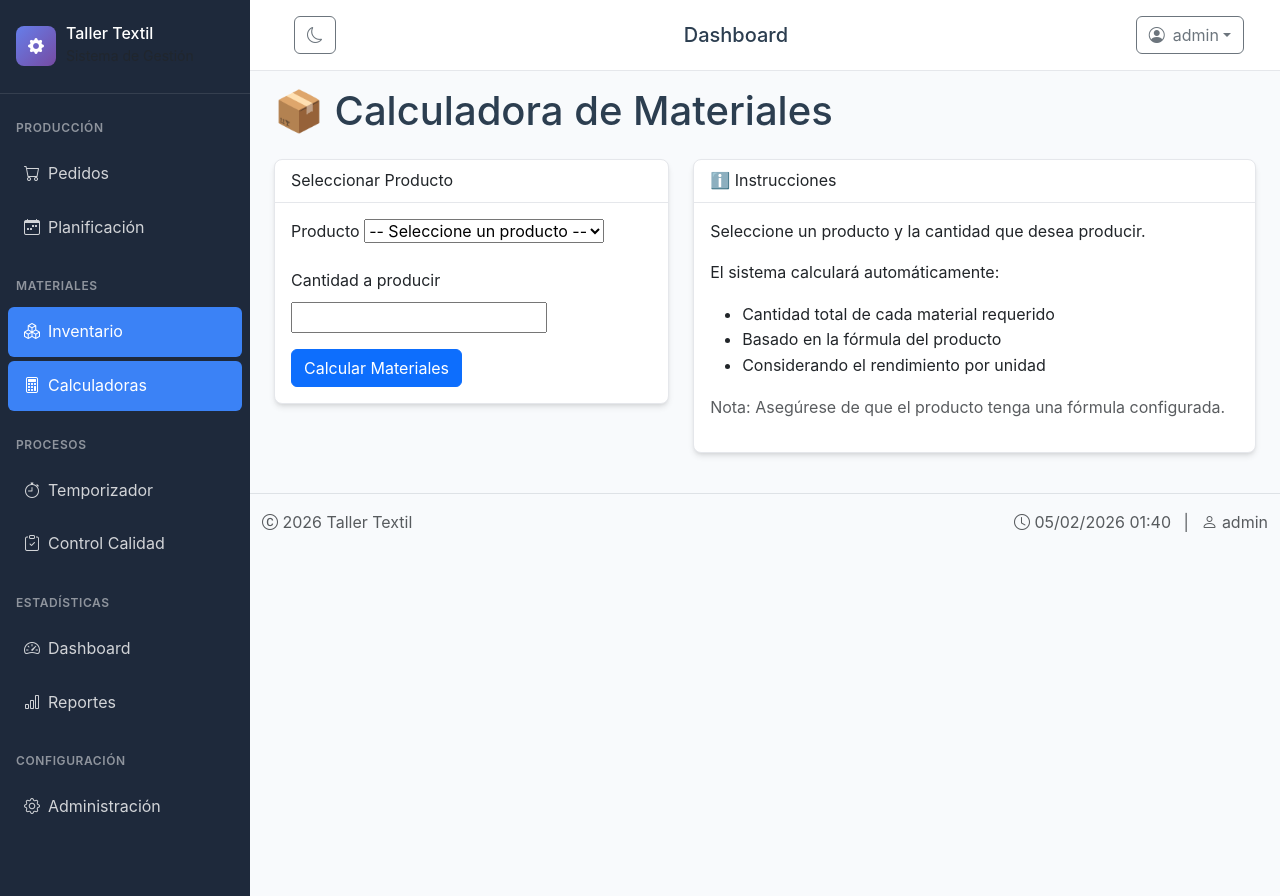
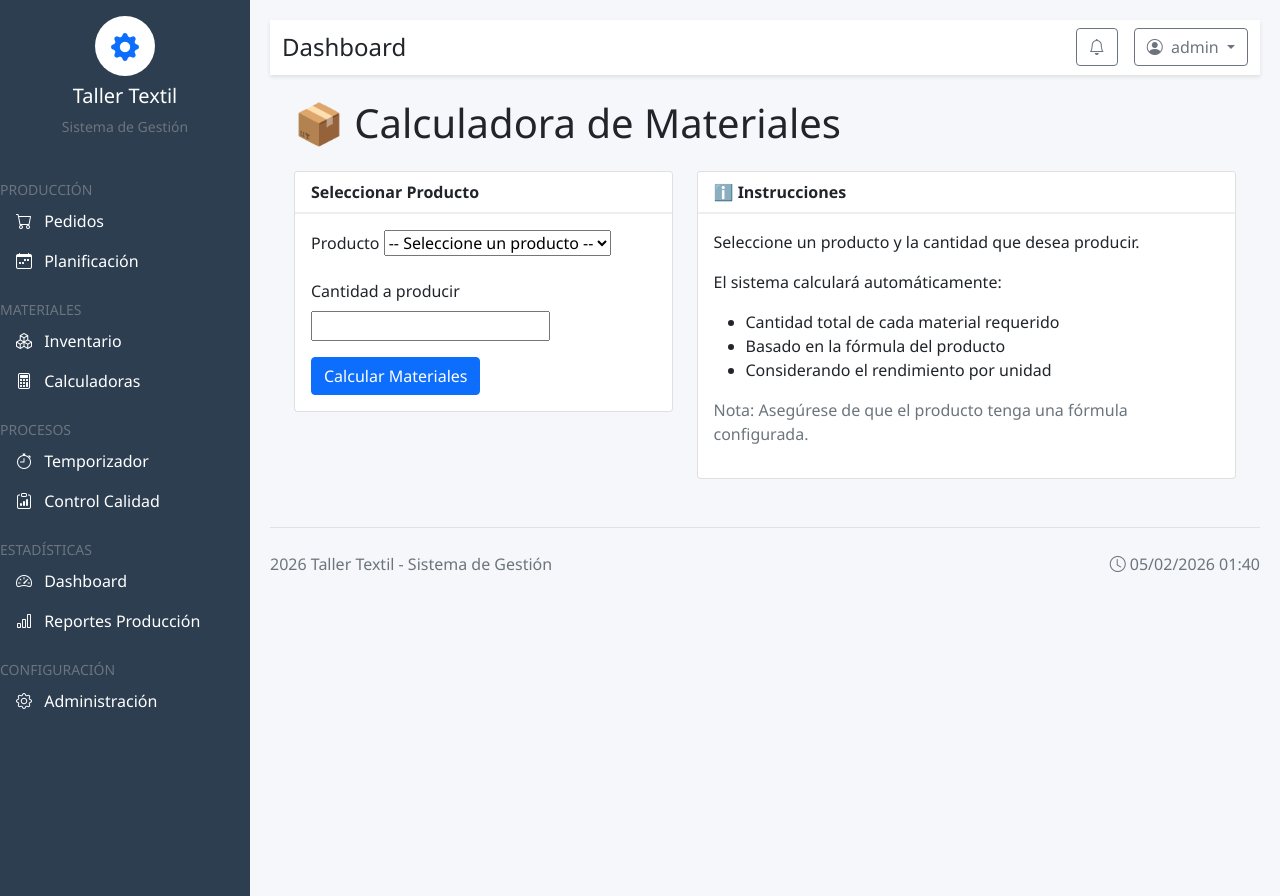
Before and after one commit to MaguiZarza/Proyecto_Final, a Django app: page /materiales/calculadora-materiales/ in a window 1280 px wide. Run offline with Django 5.2, Linux system fonts and the light colour scheme; a user stored in the database is signed in; data comes from the database, SQL or seed files in the repository; some libraries are stand-ins or nearby versions.

Commit message:
base viejo

```diff
--- a/templates/base.html
+++ b/templates/base.html
@@ -1,15 +1,19 @@
 <!-- templates/base.html -->
 <!DOCTYPE html>
-<html lang="es" data-bs-theme="light">
+<html lang="es">
 <head>
     <meta charset="UTF-8">
     <meta name="viewport" content="width=device-width, initial-scale=1.0">
-    <title>{% block title %}Sistema de Gestión{% if empresa_nombre %} - {{ empresa_nombre }}{% endif %}{% endblock %}</title>
+    <title>{% block title %}Sistema de Gestión de Taller{% endblock %}</title>
 
     <!-- Bootstrap 5 -->
-    <link href="https://cdn.jsdelivr.net/npm/bootstrap@5.3.0/dist/css/bootstrap.min.css" rel="stylesheet">
+    <link href="https://cdn.jsdelivr.net/npm/bootstrap@5.1.3/dist/css/bootstrap.min.css" rel="stylesheet">
     <!-- Bootstrap Icons -->
-    <link rel="stylesheet" href="https://cdn.jsdelivr.net/npm/bootstrap-icons@1.11.0/font/bootstrap-icons.css">
+    <link rel="stylesheet" href="https://cdn.jsdelivr.net/npm/bootstrap-icons@1.8.1/font/bootstrap-icons.css">
+    <!-- Chart.js para gráficos -->
+    <script src="https://cdn.jsdelivr.net/npm/chart.js"></script>
+    <!-- SweetAlert2 para alertas -->
+    <script src="https://cdn.jsdelivr.net/npm/sweetalert2@11"></script>
 
     <style>
         :root {
@@ -18,130 +22,134 @@
             --accent-color: #e74c3c;
             --success-color: #27ae60;
             --warning-color: #f39c12;
-            --light-bg: #f8fafc;
-            --sidebar-bg: #1e293b;
-            --sidebar-active: #3b82f6;
-            --card-shadow: 0 4px 6px -1px rgb(0 0 0 / 0.1), 0 2px 4px -2px rgb(0 0 0 / 0.1);
-            --transition: all 0.3s ease;
+            --light-bg: #f8f9fa;
+            /*Modo oscuro*/
+            --bg-main: #f5f7fa;
+            --bg-card: #ffffff;
+            --text-main: #212529;
+            --sidebar-bg: #2c3e50;
+            --navbar-bg: #ffffff;
         }
 
-        [data-bs-theme="dark"] {
-            --primary-color: #e2e8f0;
-            --secondary-color: #60a5fa;
-            --light-bg: #0f172a;
-            --sidebar-bg: #111827;
-            --sidebar-active: #2563eb;
+        /* MODO OSCURO (azul oscuro) */
+        body.dark-mode {
+            --bg-main: #0f172a;
+            --bg-card: #1e293b;
+            --text-main: #e5e7eb;
+            --sidebar-bg: #020617;
+            --navbar-bg: #020617;
         }
 
         body {
-            font-family: -apple-system, BlinkMacSystemFont, 'Segoe UI', Roboto, Oxygen, Ubuntu, sans-serif;
-            background-color: var(--light-bg);
-            color: var(--primary-color);
-            line-height: 1.6;
+            font-family: 'Segoe UI', Tahoma, Geneva, Verdana, sans-serif;
+            background-color: var(--bg-main);
+            color: var(--text-main);
         }
 
-        /* Sidebar */
         .sidebar {
             background: var(--sidebar-bg);
             color: white;
             min-height: 100vh;
+            position: fixed;
             width: 250px;
-            position: fixed;
             z-index: 1000;
         }
 
-        .sidebar-brand {
-            padding: 1.5rem 1rem;
-            border-bottom: 1px solid rgba(255,255,255,0.1);
-        }
-
-        .brand-logo {
-            width: 40px;
-            height: 40px;
-            background: linear-gradient(135deg, #667eea 0%, #764ba2 100%);
-            border-radius: 8px;
-            display: flex;
-            align-items: center;
-            justify-content: center;
-            margin-right: 10px;
-        }
-
-        .nav-section {
-            padding: 0.5rem 1rem;
-            font-size: 0.75rem;
-            text-transform: uppercase;
-            letter-spacing: 0.05em;
-            color: rgba(255,255,255,0.5);
-            font-weight: 600;
-        }
-
-        .nav-link-sidebar {
-            color: rgba(255,255,255,0.8);
-            padding: 0.75rem 1rem;
-            border-radius: 6px;
-            margin: 0.25rem 0.5rem;
-            display: flex;
-            align-items: center;
-            transition: var(--transition);
-            text-decoration: none;
-        }
-
-        .nav-link-sidebar:hover {
-            background: rgba(255,255,255,0.1);
-            color: white;
-        }
-
-        .nav-link-sidebar.active {
-            background: var(--sidebar-active);
-            color: white;
+        .sidebar-sticky {
+            position: -webkit-sticky;
+            position: sticky;
+            top: 0;
+            height: 100vh;
+            overflow-y: auto;
         }
 
         .main-content {
             margin-left: 250px;
-            min-height: 100vh;
+            padding: 20px;
         }
 
-        /* Topbar */
-        .topbar {
-            background: white;
-            border-bottom: 1px solid #e5e7eb;
-            padding: 1rem 1.5rem;
+        .navbar-custom {
+            background: var(--navbar-bg);
+            box-shadow: 0 2px 4px rgba(0,0,0,.1);
         }
 
-        [data-bs-theme="dark"] .topbar {
-            background: #1e293b;
-            border-color: #334155;
+        .stat-card {
+            border-radius: 10px;
+            border: none;
+            transition: transform 0.3s;
+            height: 100%;
         }
 
-        /* Cards */
-        .card {
-            border: 1px solid #e5e7eb;
-            border-radius: 8px;
-            box-shadow: var(--card-shadow);
+        .stat-card:hover {
+            transform: translateY(-5px);
         }
 
-        [data-bs-theme="dark"] .card {
-            background: #1e293b;
-            border-color: #334155;
+        .stat-icon {
+            font-size: 2.5rem;
+            opacity: 0.8;
+        }
+
+        .status-badge {
+            padding: 5px 10px;
+            border-radius: 20px;
+            font-size: 0.8rem;
+            font-weight: 600;
+        }
+
+        .status-en-proceso { background-color: #d1ecf1; color: #0c5460; }
+        .status-pendiente { background-color: #fff3cd; color: #856404; }
+        .status-completado { background-color: #d4edda; color: #155724; }
+        .status-critico { background-color: #f8d7da; color: #721c24; }
+
+        .priority-badge {
+            display: inline-block;
+            width: 10px;
+            height: 10px;
+            border-radius: 50%;
+            margin-right: 5px;
+        }
+
+        .priority-4 { background-color: #e74c3c; }
+        .priority-3 { background-color: #f39c12; }
+        .priority-2 { background-color: #3498db; }
+        .priority-1 { background-color: #27ae60; }
+
+        .progress-bar-custom {
+            border-radius: 10px;
+            height: 10px;
         }
 
         .card-header {
-            border-bottom: 1px solid #e5e7eb;
-            background: transparent;
+            background-color: white;
+            border-bottom: 2px solid #eee;
+            font-weight: 600;
         }
 
-        [data-bs-theme="dark"] .card-header {
-            border-color: #334155;
+        .table-hover tbody tr:hover {
+            background-color: rgba(217, 217, 217, 0.05);
         }
 
-        /* Responsive */
+        .btn-action {
+            padding: 5px 10px;
+            font-size: 0.875rem;
+        }
+
+        .table {
+            color: var(--text-main);
+        }
+
+        .card,
+        .card-header {
+            background-color: var(--bg-card);
+            color: var(--text-main);
+        }
+
         @media (max-width: 768px) {
             .sidebar {
                 width: 100%;
+                height: auto;
                 position: relative;
-                min-height: auto;
             }
-
             .main-content {
                 margin-left: 0;
             }
@@ -153,78 +161,166 @@
 <body>
     <!-- Sidebar -->
     <div class="sidebar d-none d-md-block">
-        <div class="sidebar-sticky">
-            <!-- Logo y nombre de la empresa -->
-            <div class="sidebar-brand d-flex align-items-center">
-                <div class="brand-logo">
-                    <i class="bi bi-gear-fill text-white"></i>
+        <div class="sidebar-sticky pt-3">
+            <!-- Logo y nombre del sistema -->
+            <div class="text-center mb-4">
+                <div class="bg-white rounded-circle d-inline-flex align-items-center justify-content-center" style="width: 60px; height: 60px;">
+                    <i class="bi bi-gear-fill text-primary fs-3"></i>
                 </div>
-                <div>
-                    <h6 class="mb-0">{{ empresa_nombre|default:"Taller Textil" }}</h6>
-                    <small class="text-muted">Sistema de Gestión</small>
-                </div>
+                <h5 class="mt-2">Taller Textil</h5>
+                <p class="text-muted small">Sistema de Gestión</p>
             </div>
 
-            <!-- Navegación -->
-            <div class="sidebar-nav mt-3">
-                <div class="nav-section">PRODUCCIÓN</div>
-                <a class="nav-link-sidebar {% if 'pedido' in request.path %}active{% endif %}" href="{% url 'pedido_list' %}">
+            <!-- Menú de navegación -->
+            <ul class="nav flex-column">
+
+
+                <!-- Producción -->
+                <li class="nav-item mt-3">
+                    <small class="text-uppercase text-muted">Producción</small>
+                </li>
+                <li class="nav-item">
+                    <a class="nav-link text-white" href="{% url 'pedido_list' %}">
                         <i class="bi bi-cart me-2"></i> Pedidos
                     </a>
-                <a class="nav-link-sidebar {% if 'planificacion' in request.path %}active{% endif %}" href="{% url 'planificacion_list' %}">
+                </li>
+                <!-- Comentado temporalmente: Órdenes de Producción -->
+                <!--
+                <li class="nav-item">
+                    <a class="nav-link text-white" href="{% url 'ordenproduccion_list' %}">
+                        <i class="bi bi-clipboard-check me-2"></i> Órdenes
+                    </a>
+                </li>
+                -->
+                <!-- Comentado temporalmente: Planificación -->
+
+                <li class="nav-item">
+                    <a class="nav-link text-white" href="{% url 'planificacion_list' %}">
                         <i class="bi bi-calendar-week me-2"></i> Planificación
                     </a>
+                </li>
 
-                <div class="nav-section mt-3">MATERIALES</div>
-                <a class="nav-link-sidebar {% if 'materiales' in request.path %}active{% endif %}" href="{% url 'materiales_lista' %}">
+
+                <!-- Sección de Lotes COMENTADA COMPLETA -->
+                <!--
+                <li class="nav-item mt-3">
+                    <small class="text-uppercase text-muted">Lotes</small>
+                </li>
+                -->
+
+                <!-- Materiales -->
+                <li class="nav-item mt-3">
+                    <small class="text-uppercase text-muted">Materiales</small>
+                </li>
+                <li class="nav-item">
+                    <a class="nav-link text-white" href="{% url 'materiales_lista' %}">
                         <i class="bi bi-boxes me-2"></i> Inventario
                     </a>
-                <a class="nav-link-sidebar {% if 'calculadora' in request.path %}active{% endif %}" href="{% url 'calculadora_hilo' %}">
+                </li>
+                <!-- Alertas: Comentado del nav pero manteniendo la función -->
+                <!--
+                <li class="nav-item">
+                    <a class="nav-link text-white" href="{% url 'alertas_stock' %}">
+                        <i class="bi bi-exclamation-triangle me-2"></i> Alertas
+                    </a>
+                </li>
+                -->
+                <li class="nav-item">
+                    <a class="nav-link text-white" href="{% url 'calculadora_hilo' %}">
                         <i class="bi bi-calculator me-2"></i> Calculadoras
                     </a>
+                </li>
 
-                <div class="nav-section mt-3">PROCESOS</div>
-                <a class="nav-link-sidebar {% if 'tiempos' in request.path %}active{% endif %}" href="{% url 'lista_tiempos' %}">
+                <!-- Sección de Procesos COMENTADA COMPLETA -->
+
+                <li class="nav-item mt-3">
+                    <small class="text-uppercase text-muted">Procesos</small>
+                </li>
+                <!--<li class="nav-item">
+                    <a class="nav-link text-white" href="{% url 'dashboard_procesos' %}">
+                        <i class="bi bi-diagram-3 me-2"></i> Dashboard Procesos
+                    </a>
+                </li>-->
+                <li class="nav-item">
+                    <a class="nav-link text-white" href="{% url 'lista_tiempos' %}">
                         <i class="bi bi-stopwatch me-2"></i> Temporizador
                     </a>
-                <a class="nav-link-sidebar {% if 'controles' in request.path %}active{% endif %}" href="{% url 'lista_controles_calidad' %}">
-                    <i class="bi bi-clipboard-check me-2"></i> Control Calidad
+                </li>
+                <li class="nav-item">
+                    <a class="nav-link text-white" href="{% url 'lista_controles_calidad' %}">
+                        <i class="bi bi-clipboard-data me-2"></i> Control Calidad
                     </a>
+                </li>
+                <!---->
 
-                <div class="nav-section mt-3">ESTADÍSTICAS</div>
-                <a class="nav-link-sidebar {% if request.path == '/' %}active{% endif %}" href="{% url 'dashboard' %}">
+                <!-- Reportes -->
+                <li class="nav-item mt-3">
+                    <small class="text-uppercase text-muted">Estadísticas</small>
+                </li>
+                <li class="nav-item">
+                    <a class="nav-link text-white {% if request.path == '/' %}bg-secondary rounded{% endif %}" href="{% url 'dashboard' %}">
                         <i class="bi bi-speedometer2 me-2"></i> Dashboard
                     </a>
-                <a class="nav-link-sidebar {% if 'reportes' in request.path %}active{% endif %}" href="{% url 'reportes_produccion' %}">
-                    <i class="bi bi-bar-chart me-2"></i> Reportes
+                </li>
+                <li class="nav-item">
+                    <a class="nav-link text-white" href="{% url 'reportes_produccion' %}">
+                        <i class="bi bi-bar-chart me-2"></i> Reportes Producción
                     </a>
+                </li>
+                <!-- Comentado: Reportes de Lotes -->
+                <!--
+                -->
 
-                <div class="nav-section mt-3">CONFIGURACIÓN</div>
-                <a class="nav-link-sidebar" href="{% url 'admin:index' %}" target="_blank">
+                <!-- Nueva sección: Configuración -->
+                <li class="nav-item mt-3">
+                    <small class="text-uppercase text-muted">Configuración</small>
+                </li>
+                <li class="nav-item">
+                    <a class="nav-link text-white" href="{% url 'admin:index' %}" target="_blank">
                         <i class="bi bi-gear me-2"></i> Administración
                     </a>
-            </div>
+                </li>
+            </ul>
+
+
         </div>
     </div>
 
     <!-- Contenido principal -->
     <div class="main-content">
-        <!-- Topbar -->
-        <nav class="topbar">
+        <!-- Barra superior -->
+        <nav class="navbar navbar-expand-lg navbar-custom mb-4">
             <div class="container-fluid">
-                <div class="d-flex justify-content-between align-items-center">
-                    <div class="d-flex align-items-center">
-                        <button class="btn btn-outline-secondary d-md-none me-2" id="sidebarToggle">
+                <!-- Botón para mostrar/ocultar sidebar en móviles -->
+                <button class="btn btn-outline-secondary d-md-none" type="button" id="sidebarToggle">
                     <i class="bi bi-list"></i>
                 </button>
-                        <h5 class="mb-0">{% block page_title %}Dashboard{% endblock %}</h5>
+
+                <!-- Título de la página -->
+                <div class="navbar-brand">
+                    <h4 class="mb-0">{% block page_title %}Dashboard{% endblock %}</h4>
                 </div>
 
-                    <div class="d-flex align-items-center gap-3">
+                <!-- Notificaciones y usuario -->
+                <div class="d-flex align-items-center">
+                    <!-- Notificaciones -->
+                    <div class="dropdown me-3">
+                        <button class="btn btn-outline-secondary position-relative" type="button" id="notificationsDropdown" data-bs-toggle="dropdown">
+                            <i class="bi bi-bell"></i>
+                            <span class="position-absolute top-0 start-100 translate-middle badge rounded-pill bg-danger" id="notification-count">
+                                0
+                            </span>
+                        </button>
+                        <ul class="dropdown-menu dropdown-menu-end" aria-labelledby="notificationsDropdown">
+                            <li><h6 class="dropdown-header">Notificaciones</h6></li>
+                            <li><div class="dropdown-item text-muted">No hay notificaciones</div></li>
+                        </ul>
+                    </div>
+
                     <!-- Usuario -->
                     <div class="dropdown">
-                            <button class="btn btn-outline-secondary dropdown-toggle d-flex align-items-center" type="button" id="userDropdown" data-bs-toggle="dropdown">
-                                <i class="bi bi-person-circle me-2"></i>
+                        <button class="btn btn-outline-secondary dropdown-toggle" type="button" id="userDropdown" data-bs-toggle="dropdown">
+                            <i class="bi bi-person-circle me-1"></i>
                             {% if user.is_authenticated %}
                                 {{ user.get_short_name|default:user.username }}
                             {% else %}
@@ -233,16 +329,16 @@
                         </button>
                         <ul class="dropdown-menu dropdown-menu-end">
     {% if user.is_authenticated %}
-                                <li>
-                                    <a class="dropdown-item" href="{% url 'perfil' %}">
+        <!-- Agrega el enlace a Mi Perfil -->
+        <li><a class="dropdown-item" href="{% url 'perfil' %}">
             <i class="bi bi-person me-2"></i>Mi perfil
-                                    </a>
-                                </li>
-                                <li>
-                                    <a class="dropdown-item" href="{% url 'configuracion' %}">
+        </a></li>
+
+        <!-- Agrega el enlace a Configuración -->
+        <li><a class="dropdown-item" href="{% url 'configuracion' %}">
             <i class="bi bi-gear me-2"></i>Configuración
-                                    </a>
-                                </li>
+        </a></li>
+
         <li><hr class="dropdown-divider"></li>
         <li>
             <form method="post" action="{% url 'logout' %}" class="d-inline">
@@ -253,18 +349,17 @@
             </form>
         </li>
     {% else %}
-                                <li><a class="dropdown-item" href="{% url 'login' %}">Iniciar sesión</a></li>
+        <li><a class="dropdown-item" href="{% url 'admin:login' %}">Iniciar sesión</a></li>
     {% endif %}
 </ul>
                     </div>
                 </div>
             </div>
-            </div>
         </nav>
 
-        <!-- Mensajes -->
+        <!-- Mensajes de Django -->
         {% if messages %}
-        <div class="container-fluid mt-3">
+            <div class="messages mb-4">
                 {% for message in messages %}
                     <div class="alert alert-{{ message.tags }} alert-dismissible fade show" role="alert">
                         {{ message }}
@@ -274,37 +369,31 @@
             </div>
         {% endif %}
 
-        <!-- Contenido -->
-        <div class="container-fluid py-3">
+        <!-- Contenido de la página -->
+        <div class="container-fluid">
             {% block content %}
             {% endblock %}
         </div>
 
         <!-- Footer -->
-        <footer class="mt-4 pt-3 border-top">
-            <div class="container-fluid">
+        <footer class="mt-5 pt-4 border-top">
             <div class="row">
                 <div class="col-md-6">
                     <p class="text-muted">
-                            <i class="bi bi-c-circle"></i> {% now "Y" %} {{ empresa_nombre|default:"Taller Textil" }}
+                        <i class="bi bi-c-circle"></i> {% now "Y" %} Taller Textil - Sistema de Gestión
                     </p>
                 </div>
-                    <div class="col-md-6 text-md-end">
+                <div class="col-md-6 text-end">
                     <p class="text-muted">
                         <i class="bi bi-clock"></i> {% now "d/m/Y H:i" %}
-                            {% if user.is_authenticated %}
-                                <span class="mx-2">|</span>
-                                <i class="bi bi-person"></i> {{ user.get_full_name|default:user.username }}
-                            {% endif %}
                     </p>
-                    </div>
                 </div>
             </div>
         </footer>
     </div>
 
     <!-- Scripts -->
-    <script src="https://cdn.jsdelivr.net/npm/bootstrap@5.3.0/dist/js/bootstrap.bundle.min.js"></script>
+    <script src="https://cdn.jsdelivr.net/npm/bootstrap@5.1.3/dist/js/bootstrap.bundle.min.js"></script>
 
     <script>
         // Toggle sidebar en móviles
@@ -312,42 +401,64 @@
             document.querySelector('.sidebar').classList.toggle('d-none');
         });
 
-        // Toggle tema oscuro/claro
-        document.addEventListener('DOMContentLoaded', function() {
-            const themeToggle = document.createElement('button');
-            themeToggle.className = 'btn btn-outline-secondary ms-2';
-            themeToggle.innerHTML = '<i class="bi bi-moon"></i>';
-            themeToggle.id = 'themeToggle';
+        // Actualizar notificaciones cada 30 segundos
+        function updateNotifications() {
+            fetch('{% url "api_inventario_datos" %}')
+                .then(response => response.json())
+                .then(data => {
+                    // Actualizar contador de alertas
+                    let alertCount = 0;
+                    if (data.alertas_activas) {
+                        alertCount = data.alertas_activas;
+                    }
+                    document.getElementById('notification-count').textContent = alertCount;
 
-            document.querySelector('.topbar .d-flex:last-child').prepend(themeToggle);
-
-            themeToggle.addEventListener('click', function() {
-                const html = document.documentElement;
-                const icon = this.querySelector('i');
-
-                if (html.getAttribute('data-bs-theme') === 'dark') {
-                    html.setAttribute('data-bs-theme', 'light');
-                    icon.className = 'bi bi-moon';
-                    localStorage.setItem('theme', 'light');
+                    if (alertCount > 0) {
+                        document.getElementById('notification-count').classList.remove('d-none');
                     } else {
-                    html.setAttribute('data-bs-theme', 'dark');
-                    icon.className = 'bi bi-sun';
-                    localStorage.setItem('theme', 'dark');
+                        document.getElementById('notification-count').classList.add('d-none');
                     }
                 });
+        }
 
-            // Cargar tema guardado
-            const savedTheme = localStorage.getItem('theme') || 'light';
-            const html = document.documentElement;
-            const themeToggleIcon = document.querySelector('#themeToggle i');
+        // Actualizar cada 30 segundos
+        setInterval(updateNotifications, 30000);
 
-            html.setAttribute('data-bs-theme', savedTheme);
-            if (themeToggleIcon) {
-                themeToggleIcon.className = savedTheme === 'dark' ? 'bi bi-sun' : 'bi bi-moon';
+        // Inicializar
+        document.addEventListener('DOMContentLoaded', function() {
+            updateNotifications();
+        });
+    </script>
+
+    <script>
+    document.addEventListener("DOMContentLoaded", function () {
+        const darkRadio = document.getElementById("themeDark");
+        const lightRadio = document.getElementById("themeLight");
+
+        // aplicar tema guardado
+        const tema = localStorage.getItem("tema");
+        if (tema === "oscuro") {
+            document.body.classList.add("dark-mode");
+            if (darkRadio) darkRadio.checked = true;
+        } else {
+            if (lightRadio) lightRadio.checked = true;
+        }
+
+        if (darkRadio) {
+            darkRadio.addEventListener("change", function () {
+                document.body.classList.add("dark-mode");
+                localStorage.setItem("tema", "oscuro");
+            });
+        }
+
+        if (lightRadio) {
+            lightRadio.addEventListener("change", function () {
+                document.body.classList.remove("dark-mode");
+                localStorage.setItem("tema", "claro");
+            });
         }
     });
     </script>
-
     {% block extra_js %}{% endblock %}
 </body>
 </html>
```
Lines whose indentation alone changed are shown as unchanged.
